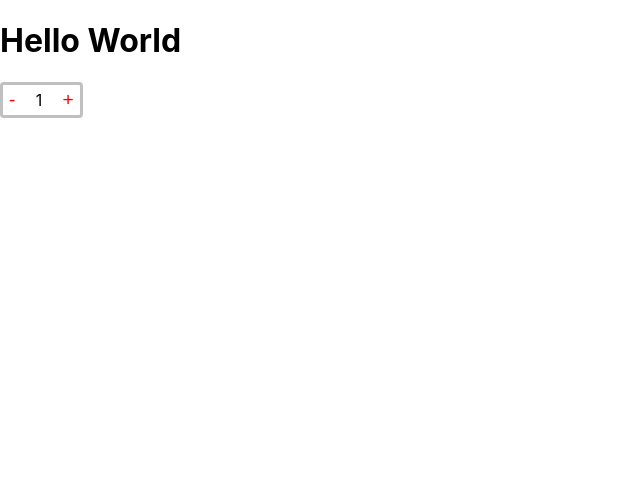
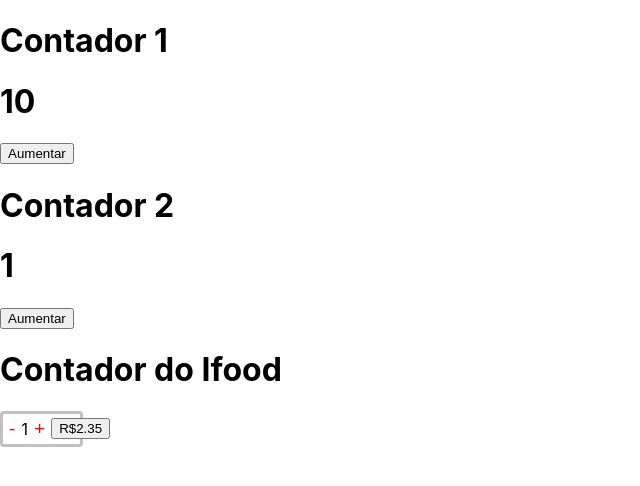
Before and after one commit to lucas-tachibana/ReactJS, a React (Create React App) app in the folder states-effects-reactjs/aula-hooks/: page / in a window 1280 px wide. Shown: the top 486 px of the page, without its empty margins (0-640 px from the left). Built offline with nearby package versions, Linux system fonts and the light colour scheme.

Commit message:
Adiciona contador do Ifood

```diff
--- a/states-effects-reactjs/aula-hooks/src/Components/App/App.js
+++ b/states-effects-reactjs/aula-hooks/src/Components/App/App.js
@@ -1,13 +1,17 @@
 import './App.css';
 import Counter from '../Counter/Counter';
 import SmartCounter from '../Smartcounter/Smartcounter';
-import Ifoodcounter from '../Ifoodcounter/Ifoodcounter';
+import IfoodCounter from '../Ifoodcounter/Ifoodcounter';
 
 function App() {
   return (
     <>
-      <h1>Hello World</h1>
-      <Ifoodcounter/>
+      <h1>Contador 1</h1>
+      <Counter/>
+      <h1>Contador 2</h1>
+      <SmartCounter/>
+      <h1>Contador do Ifood</h1>
+      <IfoodCounter/>
     </>
   );
 }
--- a/states-effects-reactjs/aula-hooks/src/Components/Ifoodcounter/Ifoodcounter.js
+++ b/states-effects-reactjs/aula-hooks/src/Components/Ifoodcounter/Ifoodcounter.js
@@ -1,10 +1,17 @@
-import React, {useState} from 'react'
+import React, {useState, useEffect} from 'react'
 import '../Ifoodcounter/Ifoodcounter.css'
 
 export default function Ifoodcounter() {
 
     const [value, setValue] = useState(1);
     const [buttonStyle, setButtonStyle] = useState("counter-button-minus-active");
+    const [total, setTotal] = useState(0);
+    const itemValue = 2.35;
+
+
+    useEffect(() => {
+        setTotal(value * itemValue);
+    },[value])
 
     function down() {
         if (value <= 1) {
@@ -35,6 +42,7 @@
         >
             +
         </button>
+        <button id="moeda">R${total.toFixed(2)}</button>
     </div>
   );
 }
```
